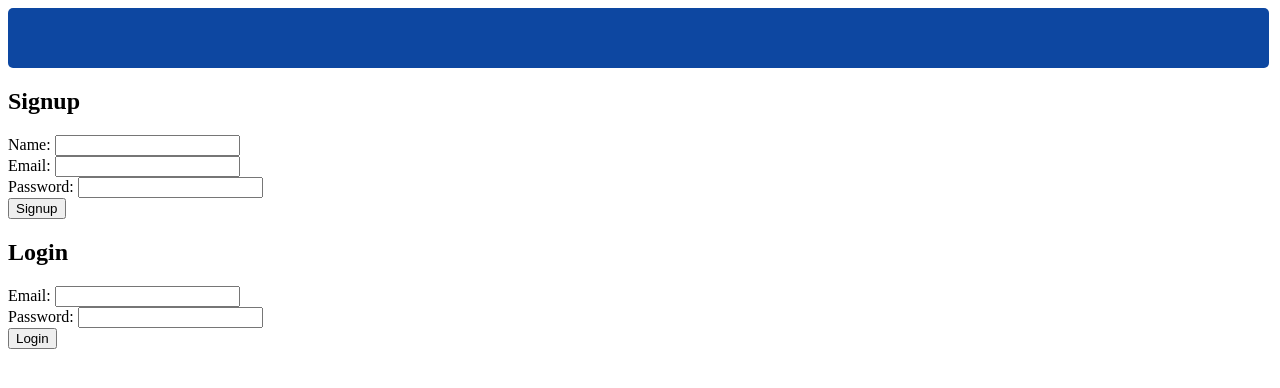
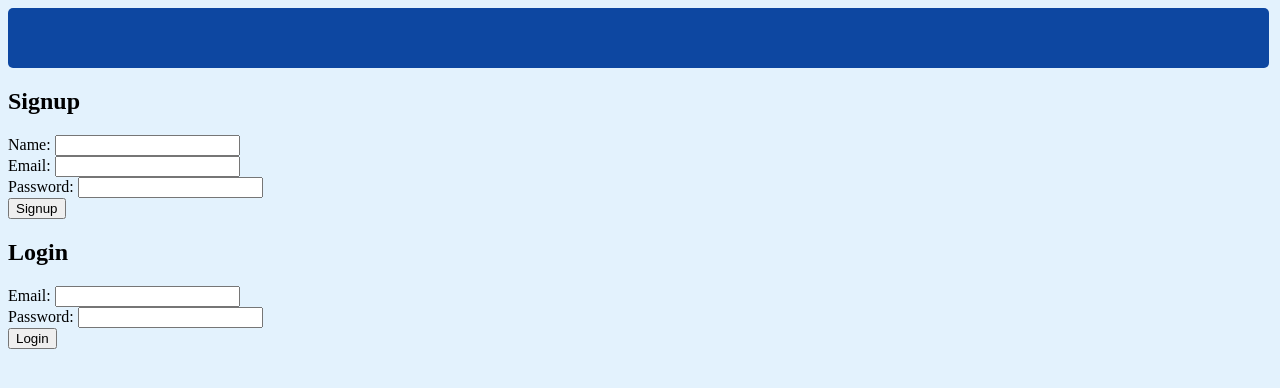
Before and after one commit to kxvalencia/capstone, a PHP site: page / in a window 1280 px wide. Shown: the top 388 px of the page. Run offline with PHP 8.4, Linux system fonts and the light colour scheme.

Commit message:
Update dashstyle.css

```diff
--- a/dashstyle.css
+++ b/dashstyle.css
@@ -1,3 +1,7 @@
+body {
+        background-color: #E3F2FD;
+}
+
 .header {
         padding: 30px;
         background: #0D47A1;
```
